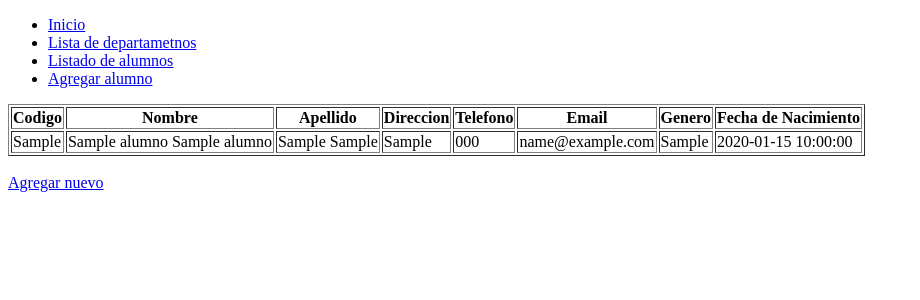
After one commit to GeovanyFranco/tarea_5, a PHP site: page /LabDemo/listaAlumnos.php in a window 1280 px wide. The commit adds this page. Shown: the top 300 px of the page, without its empty margins (0-920 px from the left). Run offline with PHP 8.4, Linux system fonts and the light colour scheme; tables that the repository leaves empty or names only in its code hold one stand-in row (values such as "Sample post").

Commit message:
Lista de alumnos terminada, agregar los ultimos 2 puntos

```diff
--- a/consultadepto.php
+++ b/consultadepto.php
@@ -18,7 +18,7 @@ and open the template in the editor.
             <ul>
                 <li><a href="consultadepto.php">Inicio</a></li>
                 <li><a href="listaDepartamentos.php">Lista de departametnos</a></li>
-                <li><a href="formulariodepartamento.php">Agregar departamento</a></li>
+                <li><a href="listaAlumnos.php">Listado de alumnos</a></li>
                 <li><a href="formularioalumno.php">Agregar alumno</a></li>
             </ul>
         </div>
--- /dev/null
+++ b/listaAlumnos.php
@@ -0,0 +1,64 @@
+<!DOCTYPE html>
+<!--
+To change this license header, choose License Headers in Project Properties.
+To change this template file, choose Tools | Templates
+and open the template in the editor.
+-->
+<?php
+require 'database.php';
+?>
+<html>
+    <head>
+        <meta charset="UTF-8">
+        <title></title>
+    </head>
+    <body>
+        <div id="navegador">
+            <ul>
+                <li><a href="consultadepto.php">Inicio</a></li>
+                <li><a href="listaDepartamentos.php">Lista de departametnos</a></li>
+                <li><a href="listaAlumnos.php">Listado de alumnos</a></li>
+                <li><a href="formularioalumno.php">Agregar alumno</a></li>
+            </ul>
+        </div>
+        <?php
+        $consultaAlumnos = "SELECT `codigo`,`nombre1`,`nombre2`,`apellido1`,"
+                . "`apellido2`,`direccion`,`telefono`,`email`,`genero`,"
+                . "`fechanacimiento`,`codigodepto` "
+                . "FROM `alumnos`";
+        $alumnos = mysqli_query($conn, $consultaAlumnos);
+
+        if (mysqli_num_rows($alumnos) < 1) {
+            echo "<br>Lista bacia";
+            echo "<br>";
+        } else {
+            echo "<table border='1'>\n";
+            echo "<th>Codigo</th>\n";
+            echo "<th>Nombre</th>\n";
+            echo "<th>Apellido</th>\n";
+            echo "<th>Direccion</th>\n";
+            echo "<th>Telefono</th>\n";
+            echo "<th>Email</th>\n";
+            echo "<th>Genero</th>\n";
+            echo "<th>Fecha de Nacimiento</th>\n";
+
+            while ($row = mysqli_fetch_array($alumnos)) {
+                echo "<tr>";
+                echo "<td>" . $row['codigo'] . "</td>";
+                echo "<td>" . $row['nombre1'] ." ". $row['nombre2']. "</td>";
+                echo "<td>" . $row['apellido1'] ." ". $row['apellido2']. "</td>";
+                echo "<td>" . $row['direccion'] . "</td>";
+                echo "<td>" . $row['telefono'] . "</td>";
+                echo "<td>" . $row['email'] . "</td>";
+                echo "<td>" . $row['genero'] . "</td>";
+                echo "<td>" . $row['fechanacimiento'] . "</td>";
+                echo "</tr>";
+            }
+            echo '</table>';
+            mysqli_close($conn);
+        }
+        ?>
+        <br>
+        <a href="formularioalumno.php">Agregar nuevo</a>
+    </body>
+</html>
```
Also changed, not shown: listaDepartamentos.php (+13 -1 lines).
